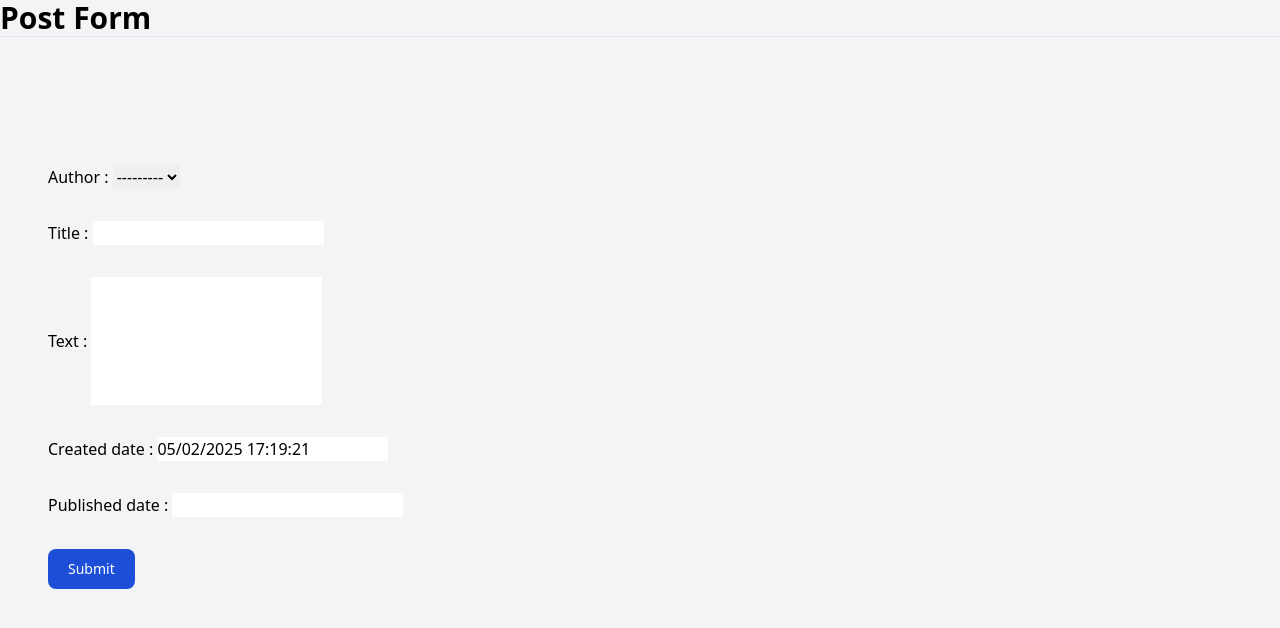
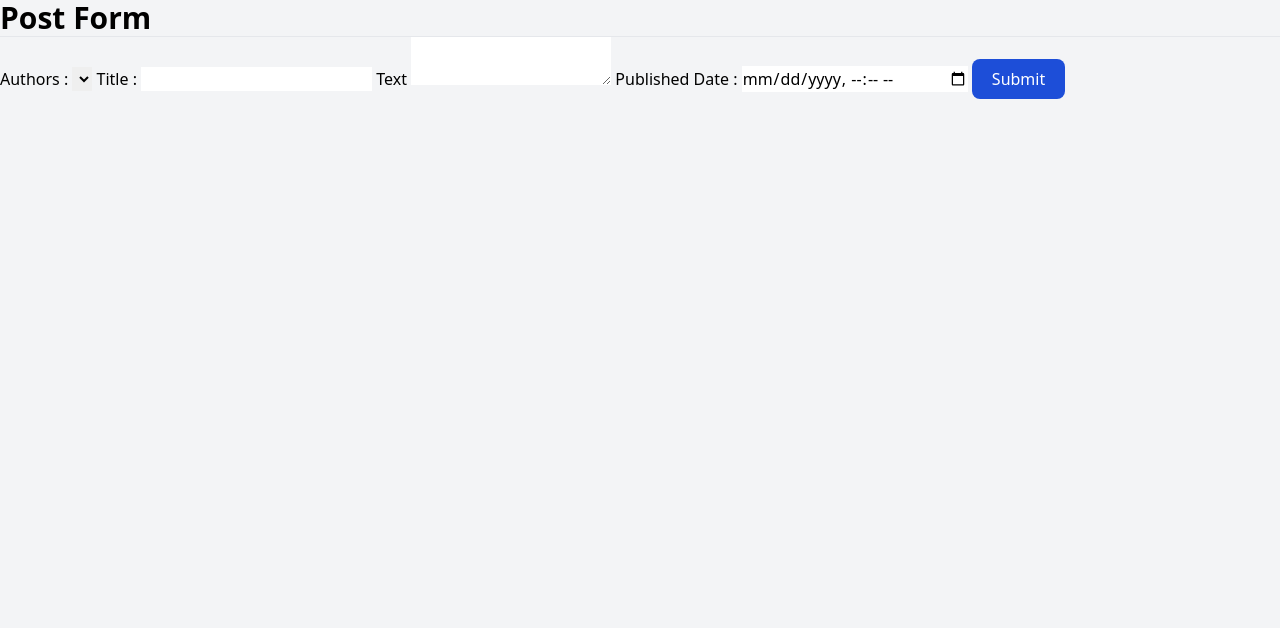
Before and after one commit to Nour-Noaxp/djangoproject, a Django app: page /new/ in a window 1280 px wide. Shown: the top 628 px of the page. Run offline with Django 5.2, Linux system fonts and the light colour scheme; lists and menus that the app fills with data are empty; some libraries are stand-ins or nearby versions.

Commit message:
Used input tags instead of {{ form }} in Post form

```diff
--- a/blog/forms.py
+++ b/blog/forms.py
@@ -5,5 +5,5 @@ from .models import Post
 class PostForm(ModelForm):
     class Meta:
         model = Post
-        fields = "__all__"
-        widgets = {"text": TextInput(attrs={"class": "h-32"})}
+        fields = ["author", "title", "text", "published_date"]
+        # widgets = {"text": TextInput(attrs={"class": "h-32"})}
--- a/blog/models.py
+++ b/blog/models.py
@@ -7,7 +7,7 @@ class Post(models.Model):
     author = models.ForeignKey(settings.AUTH_USER_MODEL, on_delete=models.CASCADE)
     title = models.CharField(max_length=200)
     text = models.TextField()
-    created_date = models.DateTimeField(default=timezone.now)
+    created_date = models.DateTimeField(default=timezone.now) #auto_now_add=True
     published_date = models.DateTimeField(blank=True, null=True)
 
     def publish(self):
--- a/blog/templates/blog/new.html
+++ b/blog/templates/blog/new.html
@@ -10,16 +10,27 @@
       <hr />
     </header>
     <main>
-      <form
-        class="mx-12 my-32 space-y-8 items-center"
-        action="/new/"
-        method="post"
-      >
-        {% csrf_token %} {{form}}
+      <form class="" action="/new/" method="post">
+        {% csrf_token %}
+        <label for="author">Authors :</label>
+        <select name="author">
+          {% for user in users %}
+            <option value="{{ user.id }}">{{ user.username }}</option>
+          {% endfor %}
+        </select>
+
+        <label for="title">Title :</label>
+        <input type="text" name="title">
+
+        <label for="text">Text</label>
+        <textarea name="text"></textarea>
+
+        <label for="published_date">Published Date :</label>
+        <input type="datetime-local" name="published_date">
+
         <button
-          class="text-white bg-blue-700 hover:bg-blue-800 focus:ring-4 focus:ring-blue-300 font-medium rounded-lg text-sm px-5 py-2.5 me-2 mb-2 dark:bg-blue-600 dark:hover:bg-blue-700 focus:outline-none dark:focus:ring-blue-800"
-        >
-          <input type="submit" />
+          class="text-white bg-blue-700 hover:bg-blue-800 font-medium rounded-lg px-5 py-2">
+          <input type="submit"/>
         </button>
       </form>
     </main>
--- a/blog/views.py
+++ b/blog/views.py
@@ -3,17 +3,19 @@ from .models import Post
 from .forms import PostForm
 from django.contrib import messages
 from django.utils import timezone
+from django.contrib.auth.models import User
 
 
 def new(request):
     form = PostForm()
+    users = User.objects.all()
     if request.method == "POST":
         form = PostForm(request.POST)
         if form.is_valid():
             form.save()
             messages.success(request, "Post successfully created")
             return redirect("post_list")
-    return render(request, "blog/new.html", {"form": form})
+    return render(request, "blog/new.html", {"form": form, "users": users})
 
 
 def home(request):
```
